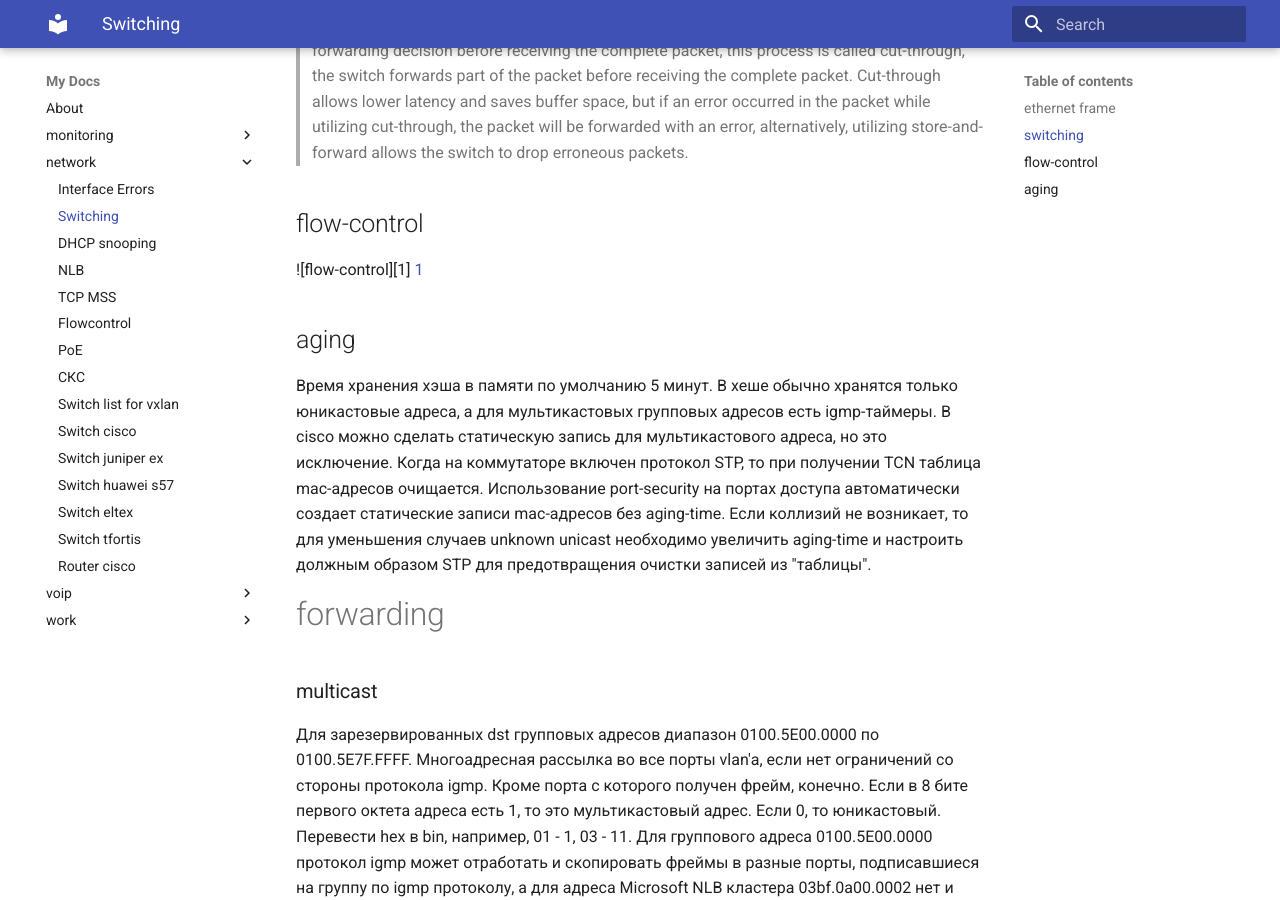
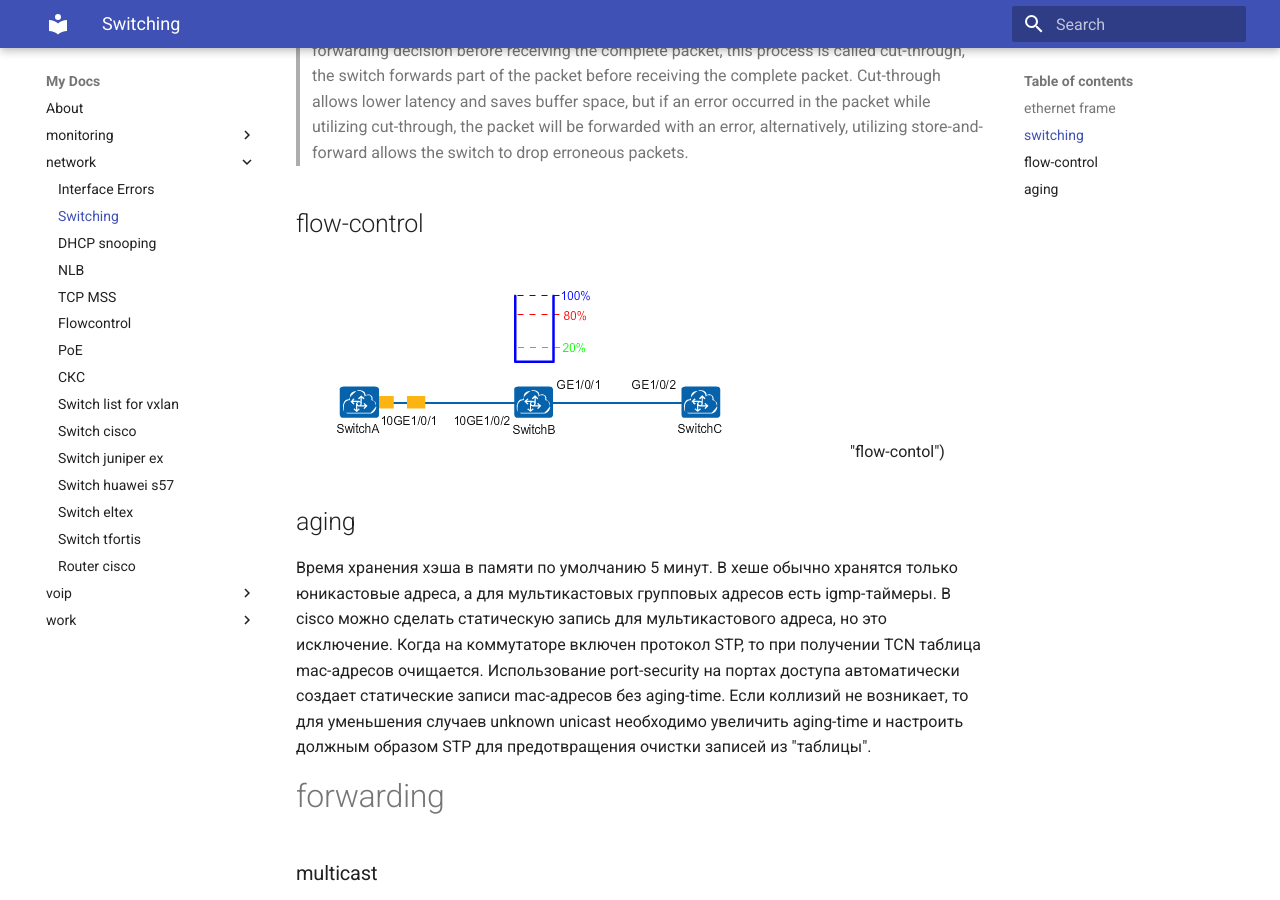
Before and after one commit to v98765/v98765.github.io, an MkDocs documentation site: the page built from docs/network/switching.md, in a window 1280 px wide and 900 px high, scrolled down 1181 px. Built offline with MkDocs 1.6.1 and Material for MkDocs 9.7.7, drawn with Linux system fonts in a browser that asks for light colours.

Commit message:
fix img url

```diff
--- a/docs/network/switching.md
+++ b/docs/network/switching.md
@@ -29,8 +29,7 @@ Frame Check Sequence (FCS) | 4 | Provides a method for the receiving NIC to dete
 
 ## flow-control
 
-![flow-control][1]
-[1](/img/flow.gif)
+![flow-control](/img/flow.gif) "flow-contol")
 
 ## aging
 
```
